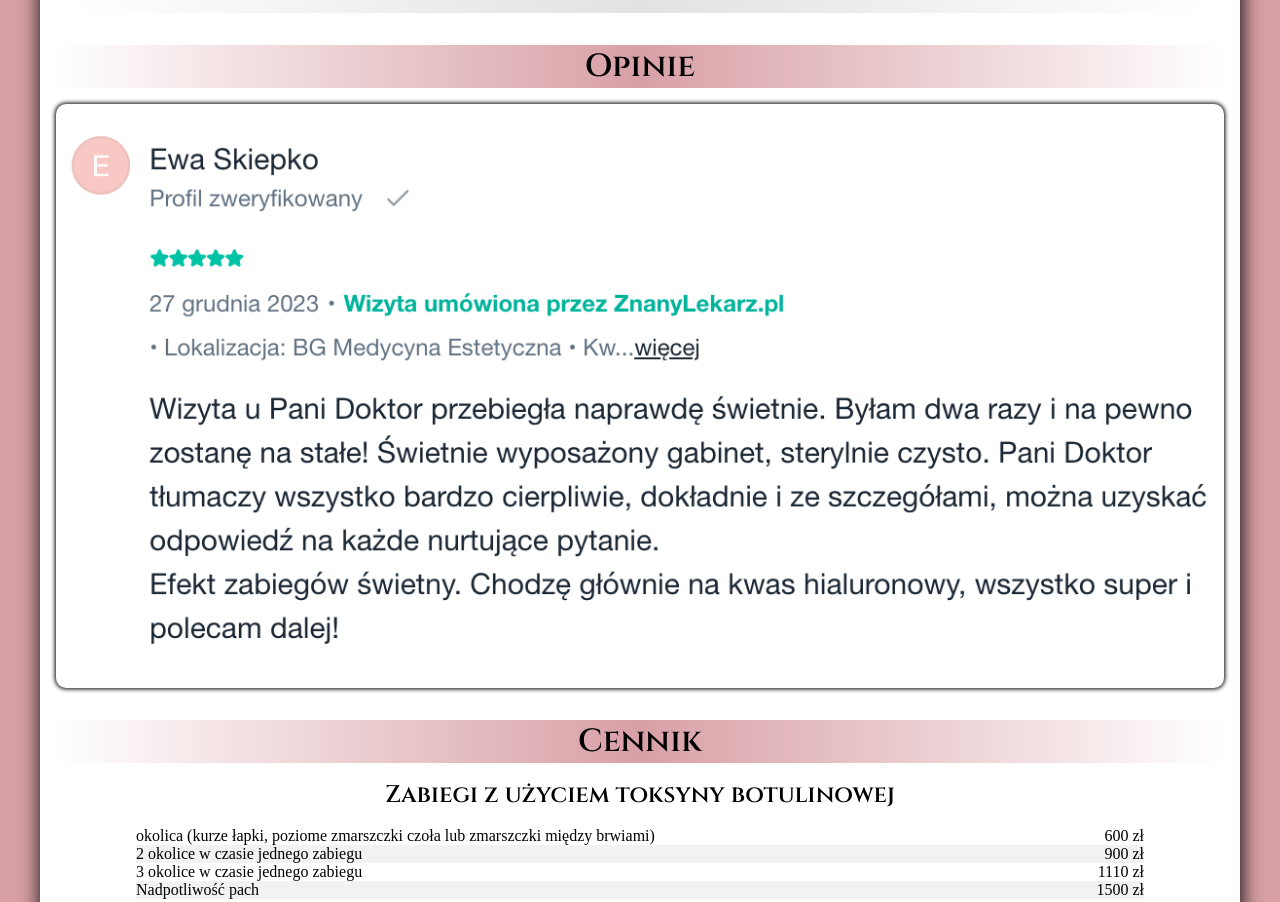
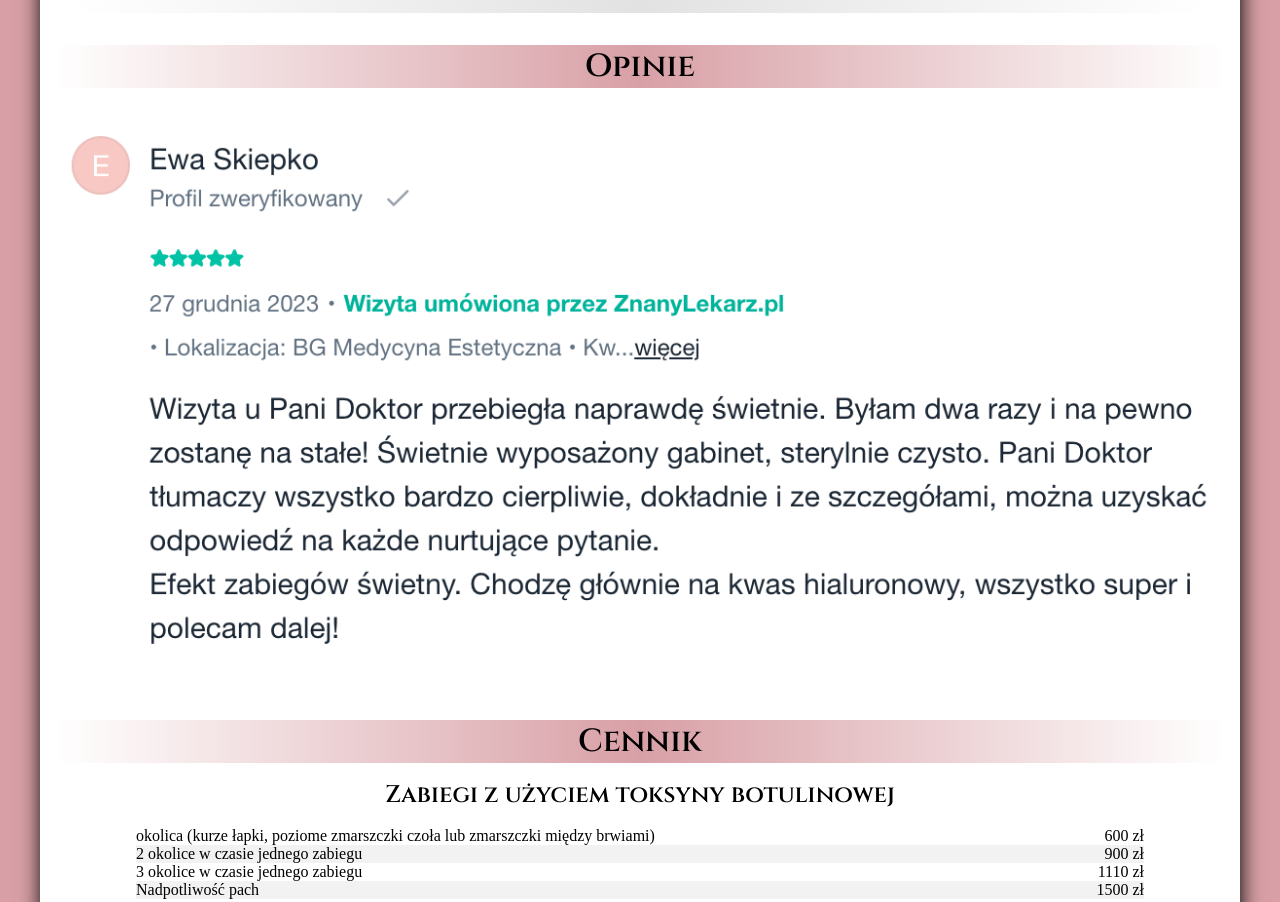
Before and after one commit to kwilczyn/estetyczna_tychy, a website built with Vite: page index.html in a window 1280 px wide. Shown: the part 1447-2349 px from the top of the page. Built offline with nearby package versions, Linux system fonts and the light colour scheme; a web font is replaced by a local one.

Commit message:
feat: remove default box-shadowing from all sliders

```diff
--- a/src/styles/scss/main.scss
+++ b/src/styles/scss/main.scss
@@ -409,8 +409,6 @@ main {
   aspect-ratio: 161/100;
   text-align: center;
   overflow: hidden;
-  box-shadow: 0 0 4px 1px black;
-  border-radius: 10px;
   img {
     left: 0;
     right: 0;
```
